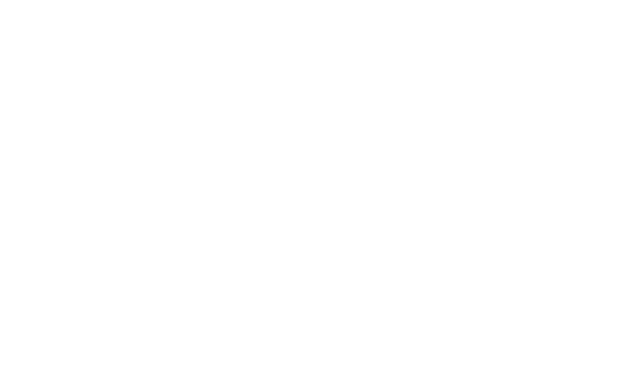
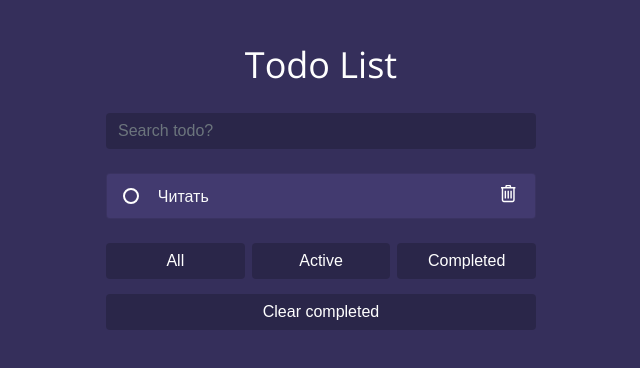
Before and after one commit to AntoninaPavlova/Vu3-ToDo, a Vue app: page / in a window 1280 px wide. Shown: the top 368 px of the page, without its empty margins (319-959 px from the left). Built offline with nearby package versions, Linux system fonts and the light colour scheme.

Commit message:
Made the layout and divided it into components.

```diff
--- a/src/App.vue
+++ b/src/App.vue
@@ -3,7 +3,7 @@
 </script>
 
 <template>
-  <div>
+  <div class="app-wrapper">
     <keep-alive>
       <router-view />
     </keep-alive>
@@ -11,4 +11,15 @@
 </template>
 
 <style scoped>
+.app-wrapper {
+  max-width: 1440px;
+  width: 100%;
+  margin: 0 auto;
+  padding: 40px 20px;
+
+  color: var(--white-color);
+
+  box-sizing: border-box;
+  overflow: hidden;
+}
 </style>
--- a/src/assets/main.css
+++ b/src/assets/main.css
@@ -1,4 +1,34 @@
-@import url('https://fonts.googleapis.com/css2?family=Montserrat&display=swap');
-.font-sans {
-  font-family: 'Montserrat', sans-serif !important;
+@import url('https://fonts.googleapis.com/css2?family=Open+Sans:ital,wght@0,300..800;1,300..800&display=swap');
+
+:root {
+  --white-color: #ffffff;
+  --white-dark-color: #f8f9fa;
+  --gray-dark-color: #212529;
+  --gray-color: #6c757d;
+  --violet-color: #423a6f;
+
+  --background-color: #352f5b;
 }
+
+* {
+  box-sizing: border-box;
+  margin: 0;
+  padding: 0;
+}
+
+body {
+  font-family: 'Open Sans', sans-serif;
+
+  background-color: var(--background-color);
+}
+
+input {
+  border: none;
+  outline: none;
+}
+
+button {
+  background: none;
+  border: none;
+  outline: none;
+}
--- /dev/null
+++ b/src/components/buttons/ClearButton.vue
@@ -0,0 +1,30 @@
+<script setup>
+const { label } = defineProps({
+  label: String,
+});
+</script>
+
+<template>
+  <button type="button" class="app-clear__btn btn--clear-completed">{{ label }}</button>
+</template>
+
+<style scoped>
+.app-clear__btn {
+  width: 100%;
+  height: 36px;
+  display: flex;
+  align-items: center;
+  justify-content: center;
+  color: var(--white-color);
+  font-size: 16px;
+  font-weight: 400;
+  line-height: 1.5;
+  border-radius: 4px;
+  background-color: rgba(0, 0, 0, 0.2);
+  cursor: pointer;
+  &:hover {
+    background-color: var(--white-color);
+    color: var(--violet-color);
+  }
+}
+</style>
--- /dev/null
+++ b/src/components/buttons/SortedButton.vue
@@ -0,0 +1,30 @@
+<script setup>
+const { label, btnClass } = defineProps({
+  label: String,
+  btnClass: String,
+});
+</script>
+
+<template>
+  <button type="button" class="app-sorted__btn" :class="btnClass">{{ label }}</button>
+</template>
+
+<style scoped>
+.app-sorted__btn {
+  height: 36px;
+  display: flex;
+  align-items: center;
+  justify-content: center;
+  color: var(--white-color);
+  font-size: 16px;
+  font-weight: 400;
+  line-height: 1.5;
+  border-radius: 4px;
+  background-color: rgba(0, 0, 0, 0.2);
+  cursor: pointer;
+  &:hover {
+    background-color: var(--white-color);
+    color: var(--violet-color);
+  }
+}
+</style>
--- /dev/null
+++ b/src/components/general/DisplayInput.vue
@@ -0,0 +1,27 @@
+<template>
+  <input type="text" class="app-display__input" placeholder="Search todo?" />
+</template>
+
+<style scoped>
+.app-display__input {
+  width: 100%;
+  padding: 6px 12px;
+
+  color: var(--white-color);
+  font-size: 16px;
+  font-weight: 400;
+  line-height: 1.5;
+
+  background-color: rgba(0, 0, 0, 0.2);
+  border-radius: 4px;
+
+  transition: border-color 0.15s ease-in-out, box-shadow 0.15s ease-in-out;
+  &:focus {
+    box-shadow: 0 0 0 0.25rem rgba(13, 110, 253, 0.25);
+  }
+}
+
+.app-display__input::placeholder {
+  color: var(--gray-color);
+}
+</style>
--- /dev/null
+++ b/src/components/general/TaskItem.vue
@@ -0,0 +1,91 @@
+<template>
+  <li class="app-task">
+    <input type="checkbox" id="app-task__checkbox" class="app-task__checkbox" />
+    <label for="app-task__checkbox" class="app-task__label"></label>
+    <span class="app-task__text">Читать</span>
+    <div class="app-task___delete">
+      <svg
+        xmlns="http://www.w3.org/2000/svg"
+        x="0px"
+        y="0px"
+        width="23"
+        height="23"
+        viewBox="0,0,256,256"
+        style="fill: #000000"
+      >
+        <g
+          fill="#ffffff"
+          fill-rule="nonzero"
+          stroke="none"
+          stroke-width="1"
+          stroke-linecap="butt"
+          stroke-linejoin="miter"
+          stroke-miterlimit="10"
+          stroke-dasharray=""
+          stroke-dashoffset="0"
+          font-family="none"
+          font-weight="none"
+          font-size="none"
+          text-anchor="none"
+          style="mix-blend-mode: normal"
+        >
+          <g transform="scale(8,8)">
+            <path
+              d="M15,4c-0.52344,0 -1.05859,0.18359 -1.4375,0.5625c-0.37891,0.37891 -0.5625,0.91406 -0.5625,1.4375v1h-6v2h1v16c0,1.64453 1.35547,3 3,3h12c1.64453,0 3,-1.35547 3,-3v-16h1v-2h-6v-1c0,-0.52344 -0.18359,-1.05859 -0.5625,-1.4375c-0.37891,-0.37891 -0.91406,-0.5625 -1.4375,-0.5625zM15,6h4v1h-4zM10,9h14v16c0,0.55469 -0.44531,1 -1,1h-12c-0.55469,0 -1,-0.44531 -1,-1zM12,12v11h2v-11zM16,12v11h2v-11zM20,12v11h2v-11z"
+            ></path>
+          </g>
+        </g>
+      </svg>
+    </div>
+  </li>
+</template>
+
+<style scoped>
+.app-task {
+  padding: 8px 16px;
+
+  display: grid;
+  grid-template-columns: 5% 1fr 14%;
+  align-items: center;
+  column-gap: 15px;
+
+  background-color: var(--violet-color);
+  color: var(--white-dark-color);
+
+  border: 1px solid rgba(0, 0, 0, 0.125);
+  border-radius: 4px;
+}
+
+.app-task__checkbox {
+  display: none;
+}
+
+.app-task__label {
+  position: relative;
+  appearance: none;
+  width: 16px;
+  height: 16px;
+  border: 2px solid var(--white-color);
+  border-radius: 50%;
+  outline: none;
+  cursor: pointer;
+}
+
+.app-task__checkbox:checked + .app-task__label {
+  background-color: var(--white-color);
+}
+
+.app-task__checkbox:checked + .app-task__label + .app-task__text {
+  text-decoration: line-through;
+}
+
+.app-task__text {
+  font-size: 16px;
+}
+
+.app-task___delete {
+  justify-self: end;
+
+  cursor: pointer;
+}
+</style>
--- a/src/views/StartView.vue
+++ b/src/views/StartView.vue
@@ -1,7 +1,73 @@
-<script setup></script>
+<script setup>
+import SortedButton from '@/components/buttons/SortedButton.vue';
+import ClearButton from '@/components/buttons/ClearButton.vue';
+import DisplayInput from '@/components/general/DisplayInput.vue';
+import TaskItem from '@/components/general/TaskItem.vue';
+</script>
 
 <template>
+  <div class="app-container">
+    <main class="app-main">
+      <section class="app-section">
+        <h1 class="app-title">Todo List</h1>
+        <div class="app-display">
+          <DisplayInput />
+        </div>
+        <div class="app-result">
+          <div class="app-table">
+            <ul class="app-list">
+              <TaskItem />
+            </ul>
+          </div>
+          <div class="app-sorted">
+            <div class="app-sorted__btns">
+              <SortedButton label="All" btnClass="btn--all" />
+              <SortedButton label="Active" btnClass="btn--active" />
+              <SortedButton label="Completed" btnClass="btn--completed" />
+            </div>
+          </div>
+
+          <div class="app-clear">
+            <div class="app-clear__btns">
+              <ClearButton label="Clear completed" />
+            </div>
+          </div>
+        </div>
+      </section>
+    </main>
+  </div>
 </template>
 
 <style scoped>
+.app-container {
+  position: relative;
+  max-width: 430px;
+  width: 100%;
+  margin: 0 auto;
+}
+
+.app-title {
+  font-size: 36px;
+  font-weight: 400;
+  text-align: center;
+}
+
+.app-title,
+.app-display,
+.app-table {
+  margin-bottom: 24px;
+}
+
+.app-list {
+  display: flex;
+  flex-direction: column;
+  border-radius: 4px;
+}
+
+.app-sorted__btns {
+  margin-bottom: 15px;
+  display: grid;
+  grid-template-columns: 1fr 1fr 1fr;
+  column-gap: 7px;
+}
 </style>
```
